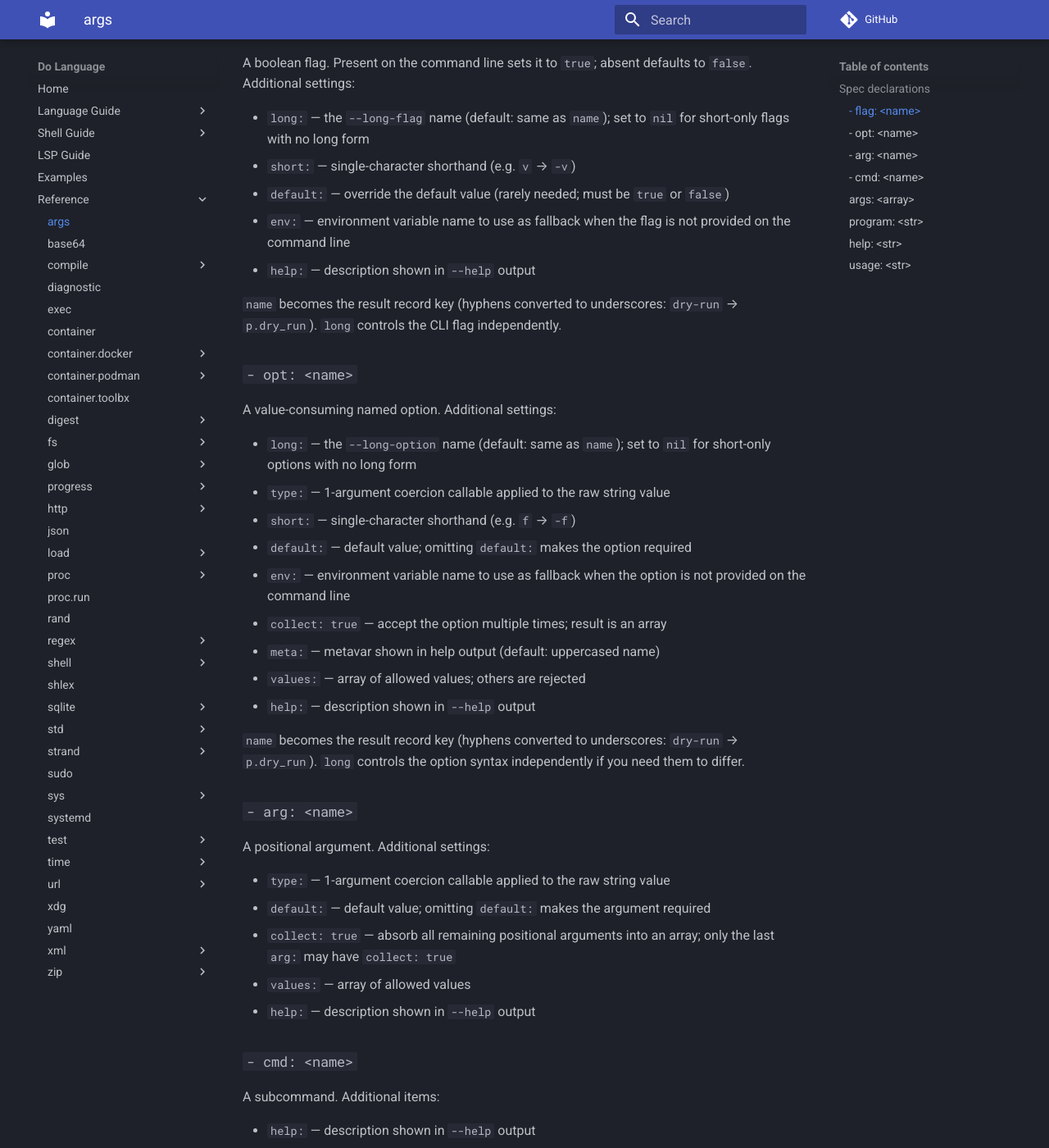
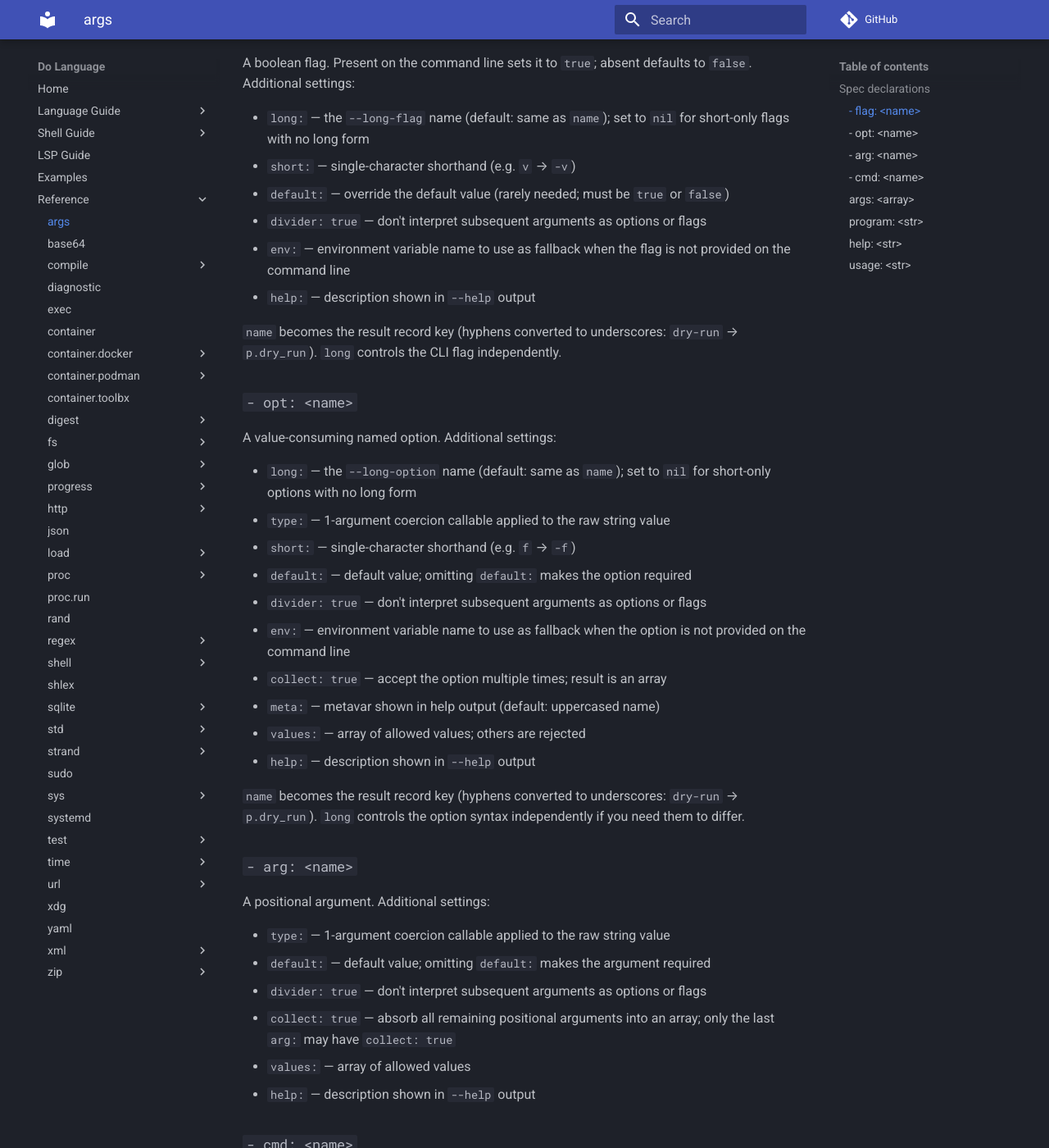
Before and after one commit to dolang-org/dolang, an MkDocs documentation site: the page built from docs/api/args.md, in a window 1280 px wide and 1400 px high, scrolled down 480 px. Shown: the whole window at 82% size. Built offline with MkDocs 1.6.1 and Material for MkDocs 9.7.7, drawn with Linux system fonts in a browser that asks for light colours; comment, search, counter and statistics services are not loaded.

Commit message:
args: allow making any opt/flag/arg a divider

```diff
--- a/docs/api/args.md
+++ b/docs/api/args.md
@@ -32,6 +32,7 @@ to `false`. Additional settings:
 - `short:` — single-character shorthand (e.g. `v` → `-v`)
 - `default:` — override the default value (rarely needed; must be `true` or
   `false`)
+- `divider: true` — don't interpret subsequent arguments as options or flags
 - `env:` — environment variable name to use as fallback when the flag is
   not provided on the command line
 - `help:` — description shown in `--help` output
@@ -48,6 +49,7 @@ A value-consuming named option. Additional settings:
 - `type:` — 1-argument coercion callable applied to the raw string value
 - `short:` — single-character shorthand (e.g. `f` → `-f`)
 - `default:` — default value; omitting `default:` makes the option required
+- `divider: true` — don't interpret subsequent arguments as options or flags
 - `env:` — environment variable name to use as fallback when the option is
   not provided on the command line
 - `collect: true` — accept the option multiple times; result is an array
@@ -65,6 +67,7 @@ A positional argument. Additional settings:
 
 - `type:` — 1-argument coercion callable applied to the raw string value
 - `default:` — default value; omitting `default:` makes the argument required
+- `divider: true` — don't interpret subsequent arguments as options or flags
 - `collect: true` — absorb all remaining positional arguments into an array;
   only the last `arg:` may have `collect: true`
 - `values:` — array of allowed values
```
Also changed, not shown: 1 other file.
